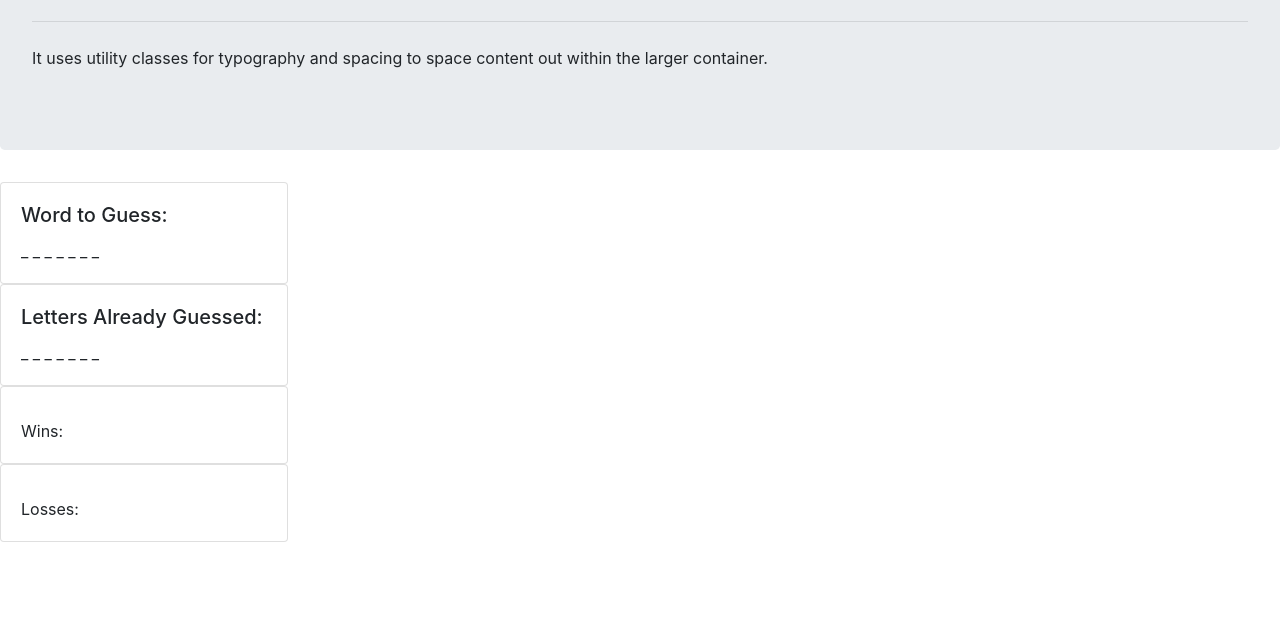
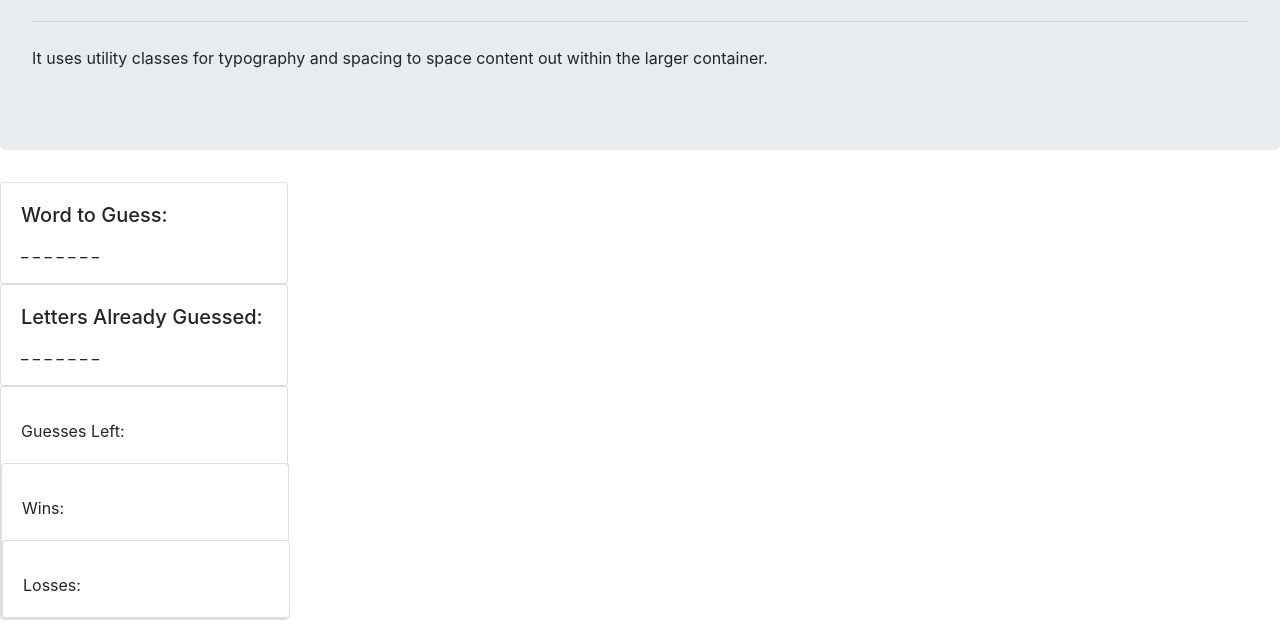
Before and after one commit to cltn39/wordguess, a plain HTML site: page index.html in a window 1280 px wide. Shown: the part 172-800 px from the top of the page. Drawn offline with nearby package versions, Linux system fonts and the light colour scheme.

Commit message:
js event keycode

```diff
--- a/assets/javascript/game.js
+++ b/assets/javascript/game.js
@@ -28,3 +28,14 @@
 // TO DO: display the current word
 
 // TO DO: display the guesses remaining
+
+var wins = 0;
+var losses = 0;
+
+
+document.onkeyup = function(event) {
+    if (event.keyCode >= 65 && event.keyCode <= 90)
+    {
+        console.log(event.key.toLocaleLowerCase());
+    }
+}
--- a/index.html
+++ b/index.html
@@ -33,8 +33,13 @@
     <div class="card" style="width: 18rem;">
         <div class="card-body">
             <h5 class="card-title"></h5>
+            <p class="card-text">Guesses Left:<span id="guessesLeft"></span></p>
+        </div>
+        <div class="card" style="width: 18rem;">
+            <div class="card-body">
+                <h5 class="card-title"></h5>
                 <p class="card-text">Wins:<span id="wins"></span></p>
-        </div>
+
             </div>
             <div class="card" style="width: 18rem;">
                 <div class="card-body">
```
Lines whose indentation alone changed are shown as unchanged.
